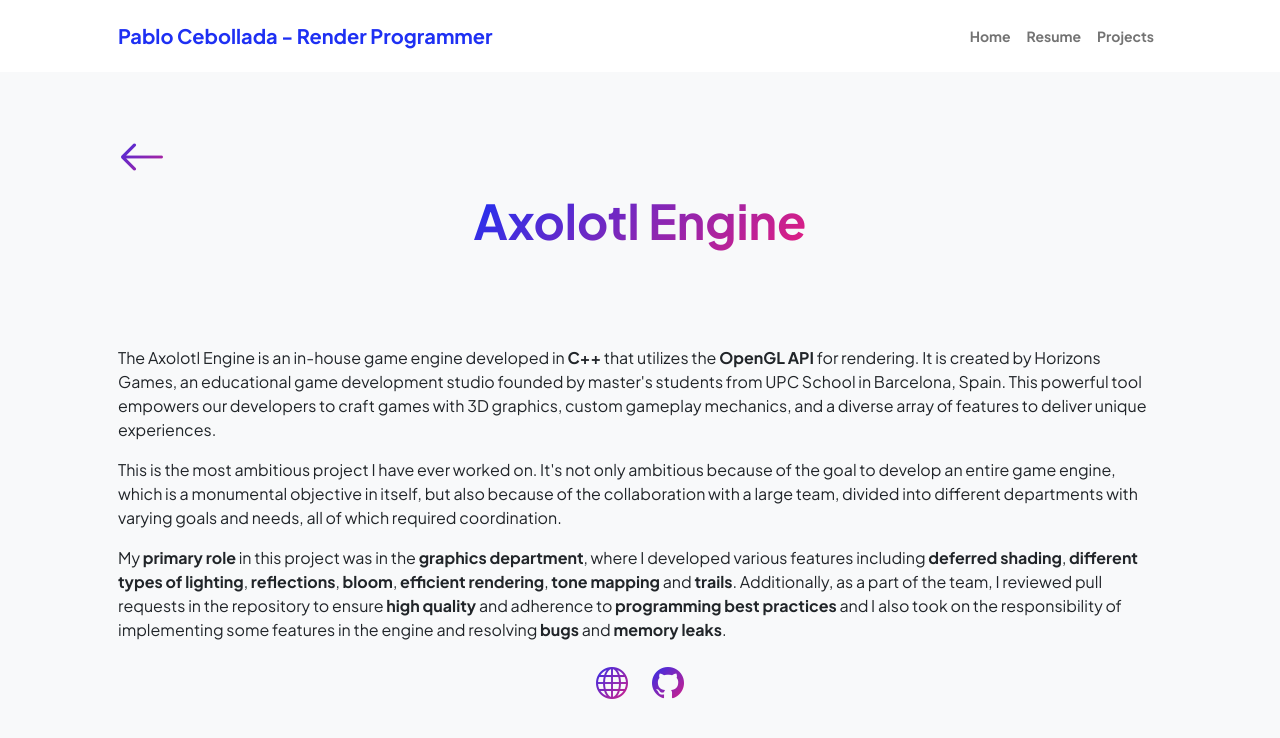
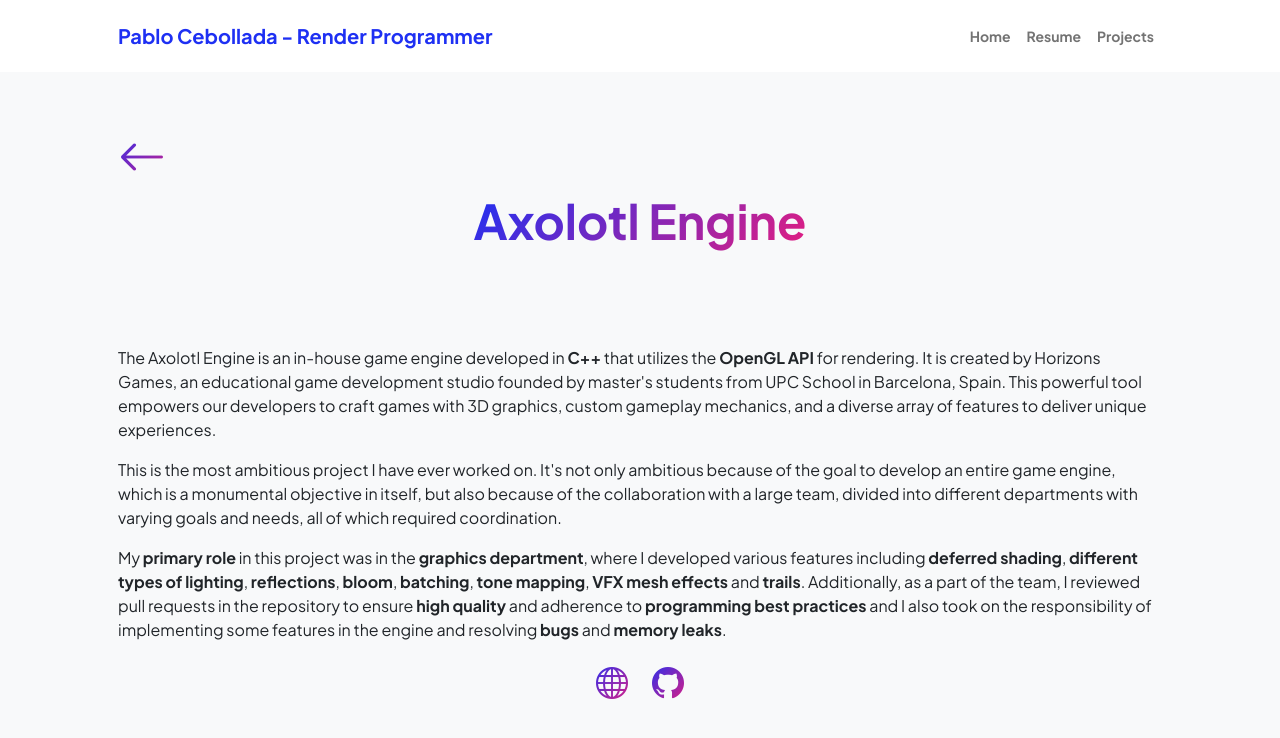
Before and after one commit to PaablooCH/PaablooCH.github.io, a plain HTML site: page projects/axolotl-engine.html in a window 1280 px wide. Drawn offline with nearby package versions, Linux system fonts and the light colour scheme; a script that the page names is missing.

Commit message:
fix: correct batching

```diff
--- a/projects/axolotl-engine.html
+++ b/projects/axolotl-engine.html
@@ -83,7 +83,7 @@
                                     with varying goals and needs, all of which required coordination.</p>
                                 <p>My <strong>primary role</strong> in this project was in the <strong>graphics department</strong>, where I developed various
                                     features including <strong>deferred shading</strong>, <strong>different types of lighting</strong>, <strong>reflections</strong>, <strong>bloom</strong>,
-                                    <strong>efficient rendering</strong>, <strong>tone mapping</strong> and <strong>trails</strong>.
+                                    <strong>batching</strong>, <strong>tone mapping</strong>, <strong>VFX mesh effects</strong> and <strong>trails</strong>.
                                     Additionally, as a part of the team, I reviewed pull requests in the repository to ensure <strong>high quality</strong> and adherence to <strong>programming best practices</strong>
                                     and I also took on the responsibility of implementing some features in the engine and resolving <strong>bugs</strong> and <strong>memory leaks</strong>.</p>
                                 <div class="d-flex justify-content-center fs-2 gap-4">
```
